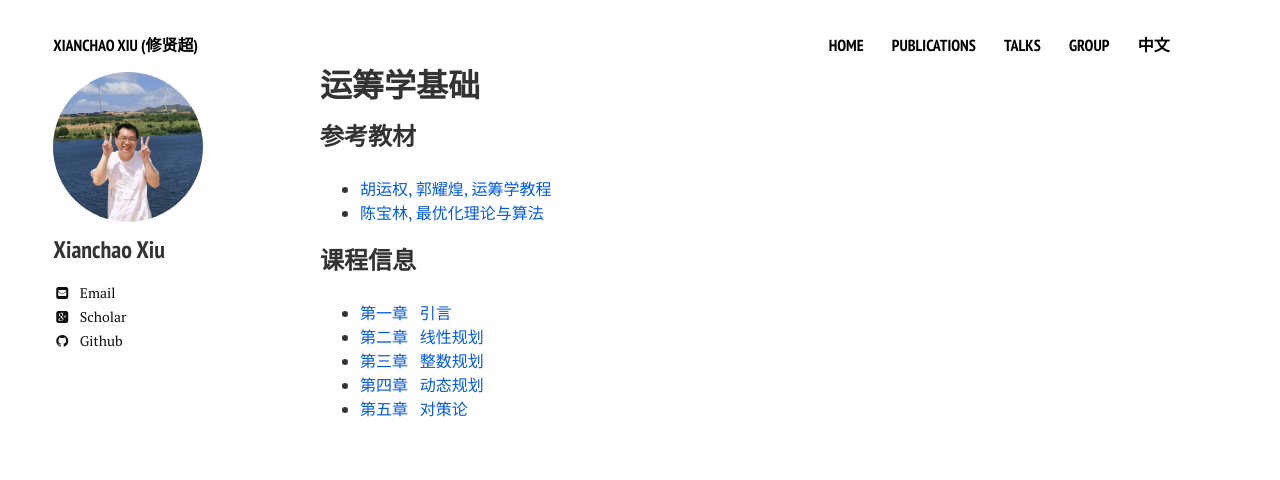
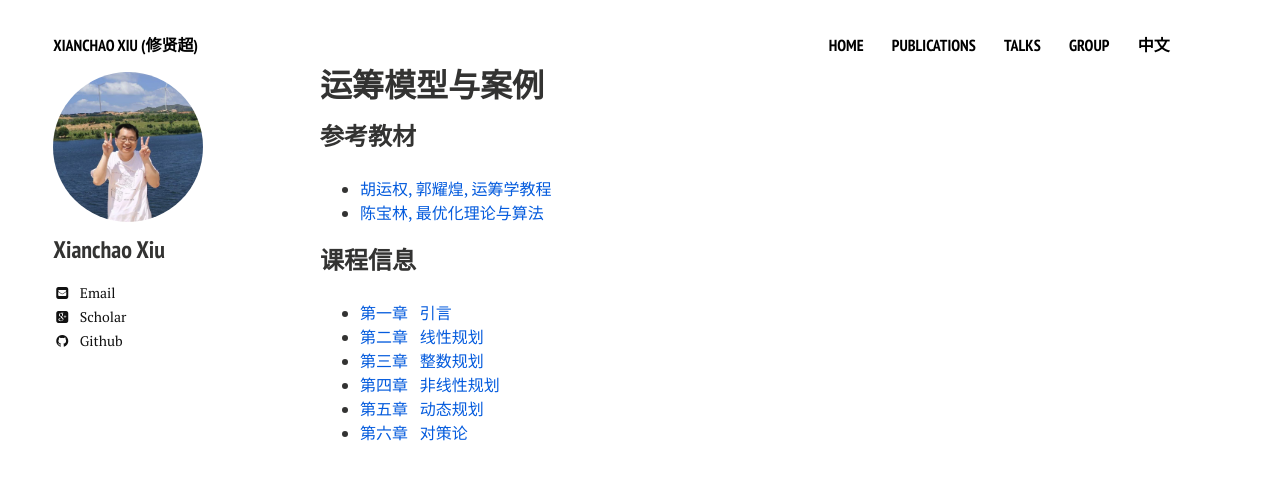
Before and after one commit to xianchaoxiu/xianchaoxiu.github.io, a Jekyll site: the page built from chinese/course/OR/index.md, in a window 1280 px wide. Shown: the top 480 px of the page. Built offline with Jekyll 4.4.1, drawn with Linux system fonts in a browser that asks for light colours; nearby versions of some CDN libraries.

Commit message:
Update index.md

```diff
--- a/chinese/course/OR/index.md
+++ b/chinese/course/OR/index.md
@@ -1,6 +1,6 @@
 ---
 layout: page
-title: 运筹学基础
+title: 运筹模型与案例
 comments: false
 share: false
 ---
@@ -13,5 +13,6 @@ share: false
 * <a href="../OR/引言.pdf" class="textlink" target="_blank">  第一章 &nbsp;  引言<br>
 * <a href="../OR/线性规划.pdf" class="textlink" target="_blank">  第二章 &nbsp;  线性规划<br>
 * <a href="../OR/整数规划.pdf" class="textlink" target="_blank">  第三章 &nbsp;  整数规划<br>
-* <a href="../OR/动态规划.pdf" class="textlink" target="_blank"> 第四章 &nbsp;  动态规划<br>
-* <a href="../OR/对策论.pdf" class="textlink" target="_blank"> 第五章 &nbsp;  对策论<br>
+* <a href="../OR/非线性规划.pdf" class="textlink" target="_blank"> 第四章 &nbsp;  非线性规划<br>
+* <a href="../OR/动态规划.pdf" class="textlink" target="_blank"> 第五章 &nbsp;  动态规划<br>
+* <a href="../OR/对策论.pdf" class="textlink" target="_blank"> 第六章 &nbsp;  对策论<br>
```
